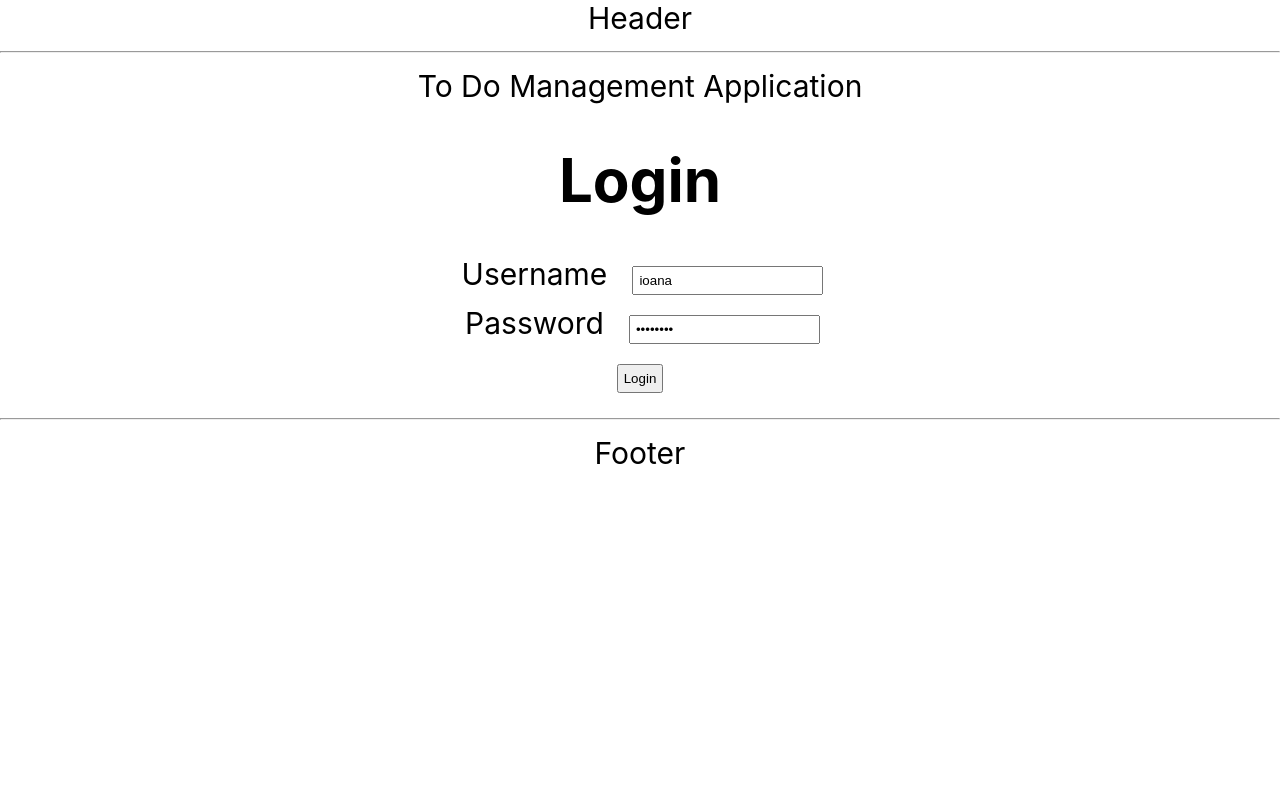
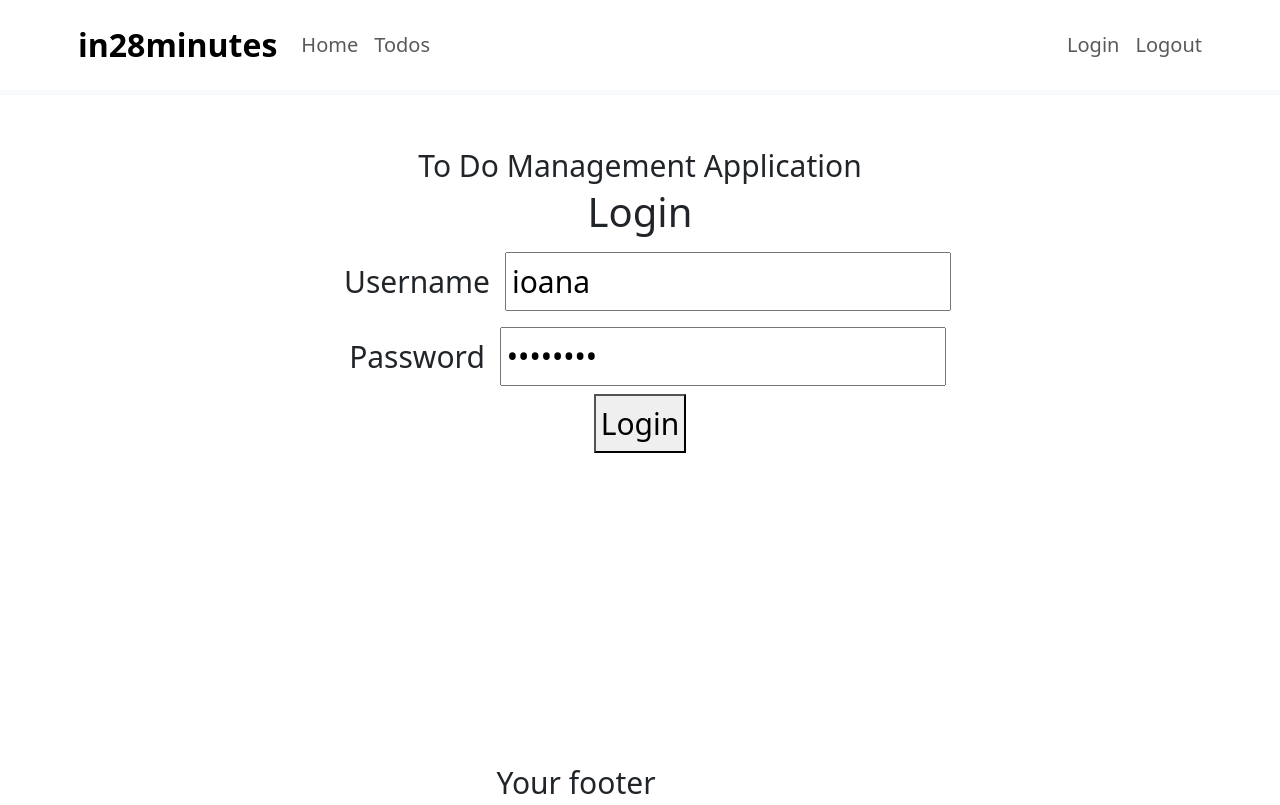
Before and after one commit to vasiioandre/todo-app-frontend, a React (Create React App) app: page / in a window 1280 px wide. Built offline with nearby package versions, Linux system fonts and the light colour scheme.

Commit message:
Use Bootstrap to style the app

```diff
--- a/package.json
+++ b/package.json
@@ -6,6 +6,7 @@
     "@testing-library/jest-dom": "^5.17.0",
     "@testing-library/react": "^13.4.0",
     "@testing-library/user-event": "^13.5.0",
+    "bootstrap": "^5.3.3",
     "react": "^18.3.1",
     "react-dom": "^18.3.1",
     "react-router-dom": "^6.23.1",
--- a/src/components/todo/TodoApp.css
+++ b/src/components/todo/TodoApp.css
@@ -2,3 +2,10 @@
     margin: 10px;
     padding: 5px;
 }
+
+footer {
+    bottom: 0;
+    position: absolute;
+    width: 90%;
+    height: 40px;
+}
--- a/src/components/todo/TodoApp.jsx
+++ b/src/components/todo/TodoApp.jsx
@@ -5,9 +5,9 @@
 export default function TodoApp() {
   return (
     <div className="TodoApp">
-      <HeaderComponent />
-      To Do Management Application
       <BrowserRouter>
+        <HeaderComponent />
+        To Do Management Application
         <Routes>
           <Route path='' element={<LoginComponent />} />
           <Route path='/login' element={<LoginComponent />} />
@@ -16,8 +16,8 @@
           <Route path='/logout' element={<LogoutComponent />} />
           <Route path='*' element={<ErrorComponent />} />
         </Routes>
+        <FooterComponent />
       </BrowserRouter>
-      <FooterComponent />
     </div>
   )
 }
@@ -107,10 +107,10 @@
   ]
 
   return (
-    <div className="ListTodosComponent">
+    <div className="container">
       <h1>Things you want to do</h1>
       <div>
-        <table>
+        <table className="table">
           <thead>
             <tr>
               <td>ID</td>
@@ -141,24 +141,42 @@
 
 function HeaderComponent() {
   return (
-    <div className="header">
-      Header <hr/>
+    <header className="border-bottom border-light border-5 mb-5 p-2">
+    <div className="container">
+        <div className="row">
+            <nav className="navbar navbar-expand-lg">
+                <a className="navbar-brand ms-2 fs-2 fw-bold text-black" href="https://www.in28minutes.com">in28minutes</a>
+                <div className="collapse navbar-collapse">
+                    <ul className="navbar-nav">
+                        <li className="nav-item fs-5"><Link className="nav-link" to="/welcome/in28minutes">Home</Link></li>
+                        <li className="nav-item fs-5"><Link className="nav-link" to="/todos">Todos</Link></li>
+                    </ul>
+                </div>
+                <ul className="navbar-nav">
+                    <li className="nav-item fs-5"><Link className="nav-link" to="/login">Login</Link></li>
+                    <li className="nav-item fs-5"><Link className="nav-link" to="/logout">Logout</Link></li>
+                </ul>
+            </nav>
+        </div>
     </div>
+</header>
   )
 }
 
 function FooterComponent() {
   return (
-    <div className="footer">
-      <hr/> Footer
-    </div>
+    <footer className="footer">
+      <div className="container">
+        Your footer
+      </div>
+    </footer>
   )
 }
 
 function LogoutComponent() {
   return (
     <div className="LogoutComponent">
-      <h1>You are logged put!</h1>
+      <h1>You are logged out!</h1>
       <div>
         Thank you for using our app. Come back soon!
       </div>
--- a/src/index.js
+++ b/src/index.js
@@ -3,6 +3,8 @@
 import './index.css';
 import App from './App';
 import reportWebVitals from './reportWebVitals';
+
+import 'bootstrap/dist/css/bootstrap.min.css';
 
 const root = ReactDOM.createRoot(document.getElementById('root'));
 root.render(
```
Also changed, not shown: 1 other file (tests, documents, lock files or other folders).
